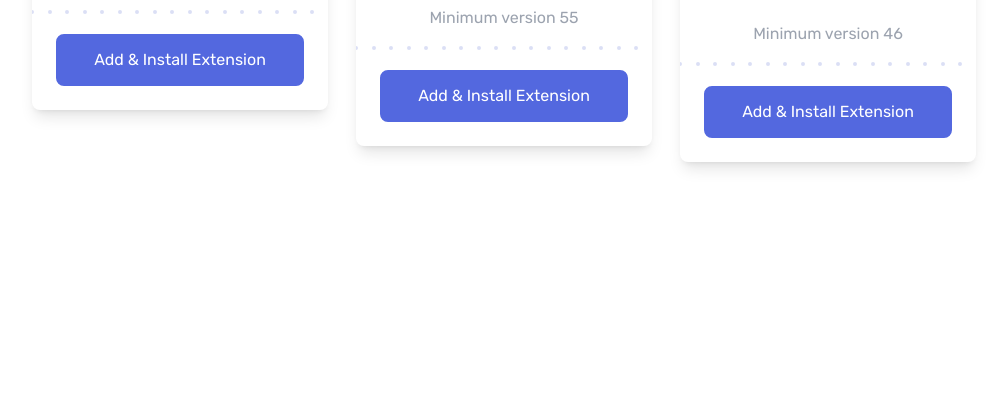
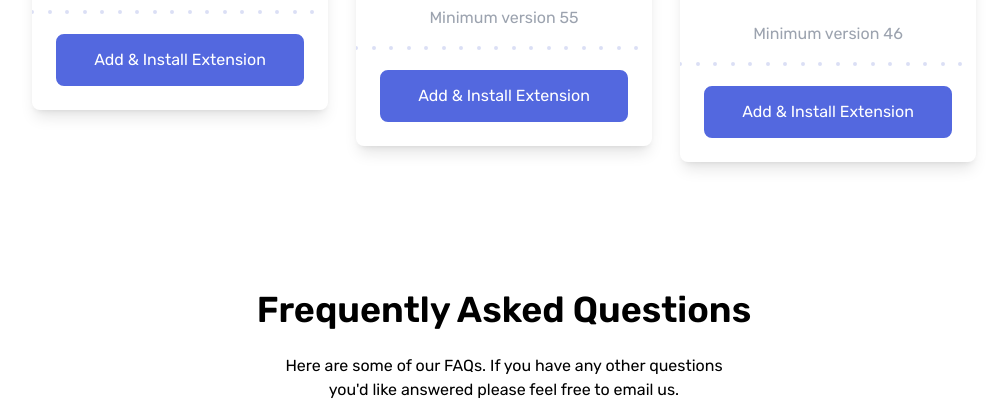
Before and after one commit to christophe126/BookMark, a website: page index.html in a window 1280 px wide. Shown: the part 2044-2446 px from the top of the page, without its empty margins (136-1141 px from the left). Before the commit the page ends 2334 px from the top, so only its background shows below. Drawn offline with Linux system fonts and the light colour scheme.

Commit message:
Faq Heading

```diff
--- a/index.html
+++ b/index.html
@@ -285,5 +285,18 @@
       </div>
     </div>
   </section>
+  <!-- FAQ Heading -->
+  <section id="faq">
+    <div class="container mx-auto">
+      <h2 class="mb-6 text-3xl font-semibold text-center md:text-4xl">
+        Frequently Asked Questions
+      </h2>
+      <p class="max-w-lg px-6 mx-auto text-center text-graishBlue">
+        Here are some of our FAQs. If you have any other questions you'd like
+        answered please feel free to email us.
+      </p>
+    </div>
+
+  </section>
 </body>
 </html>
```
